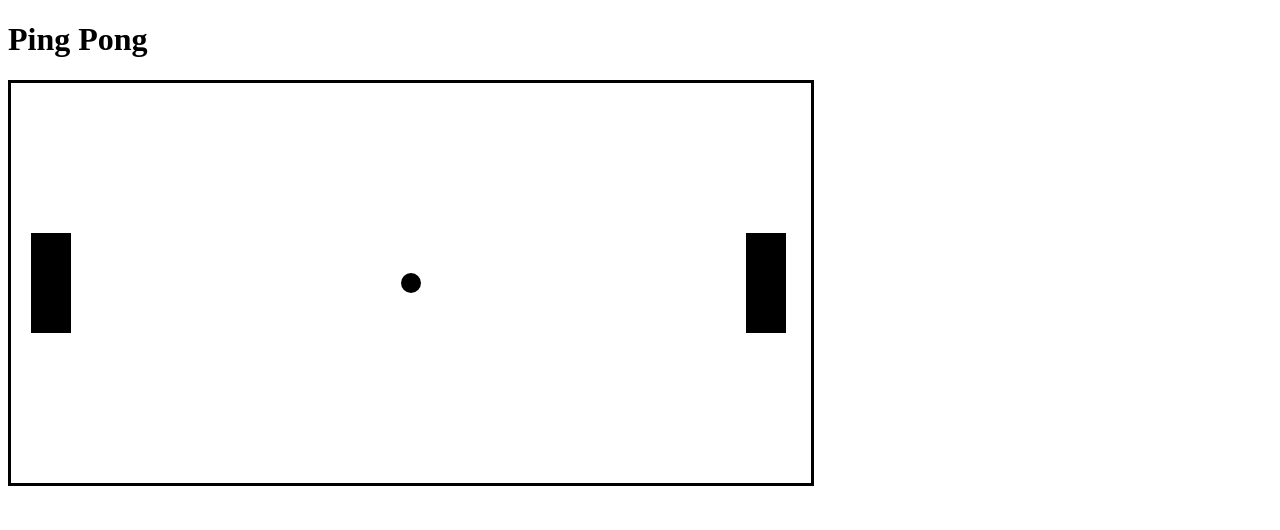
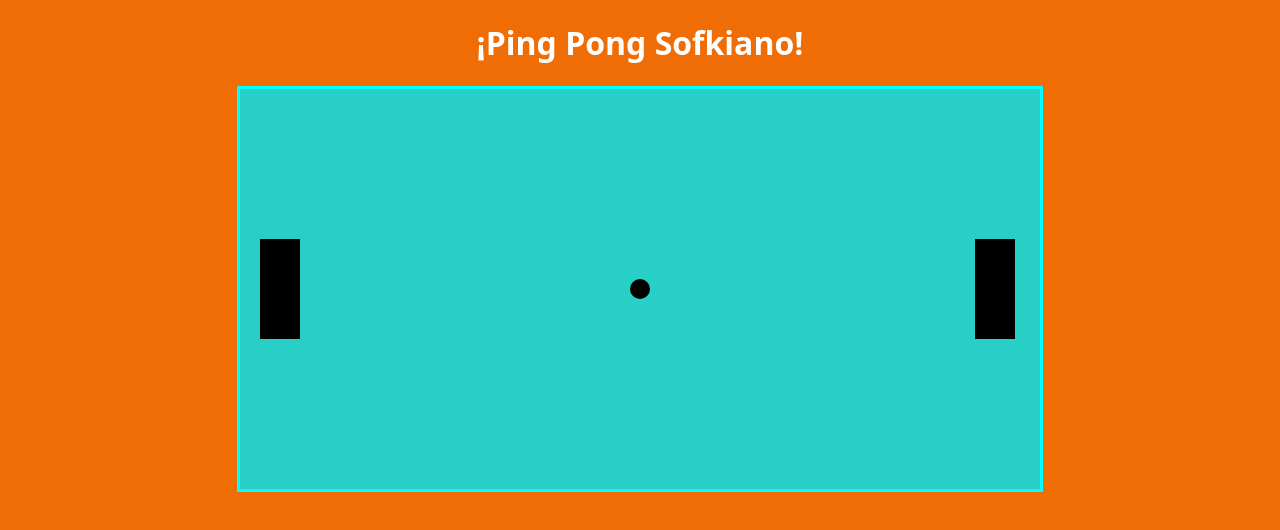
Before and after one commit to dayromartinez/Ping_Pong, a plain HTML site: page index.html in a window 1280 px wide. Drawn offline with Linux system fonts and the light colour scheme.

Commit message:
Retoques  finalesy aplicación de estilos

```diff
--- /dev/null
+++ b/index.css
@@ -0,0 +1,11 @@
+body {
+    font-family: system-ui;
+    background: #f06d06;
+    color: white;
+    text-align: center;
+}
+
+canvas {
+    background-color: rgb(40, 207, 199);
+    color: aqua;
+}
--- a/index.html
+++ b/index.html
@@ -5,11 +5,12 @@
     <meta http-equiv="X-UA-Compatible" content="IE=edge">
     <meta name="viewport" content="width=device-width, initial-scale=1.0">
     <title>Ping Pong</title>
+    <link href="index.css" rel="stylesheet" type="text/css">
     <style> canvas{border: solid;} </style>
 </head>
 <body>
 
-    <h1>Ping Pong</h1>
+    <h1>¡Ping Pong Sofkiano!</h1>
     <canvas id="canvas"></canvas>
     <script src="main.js"></script>
 
```
